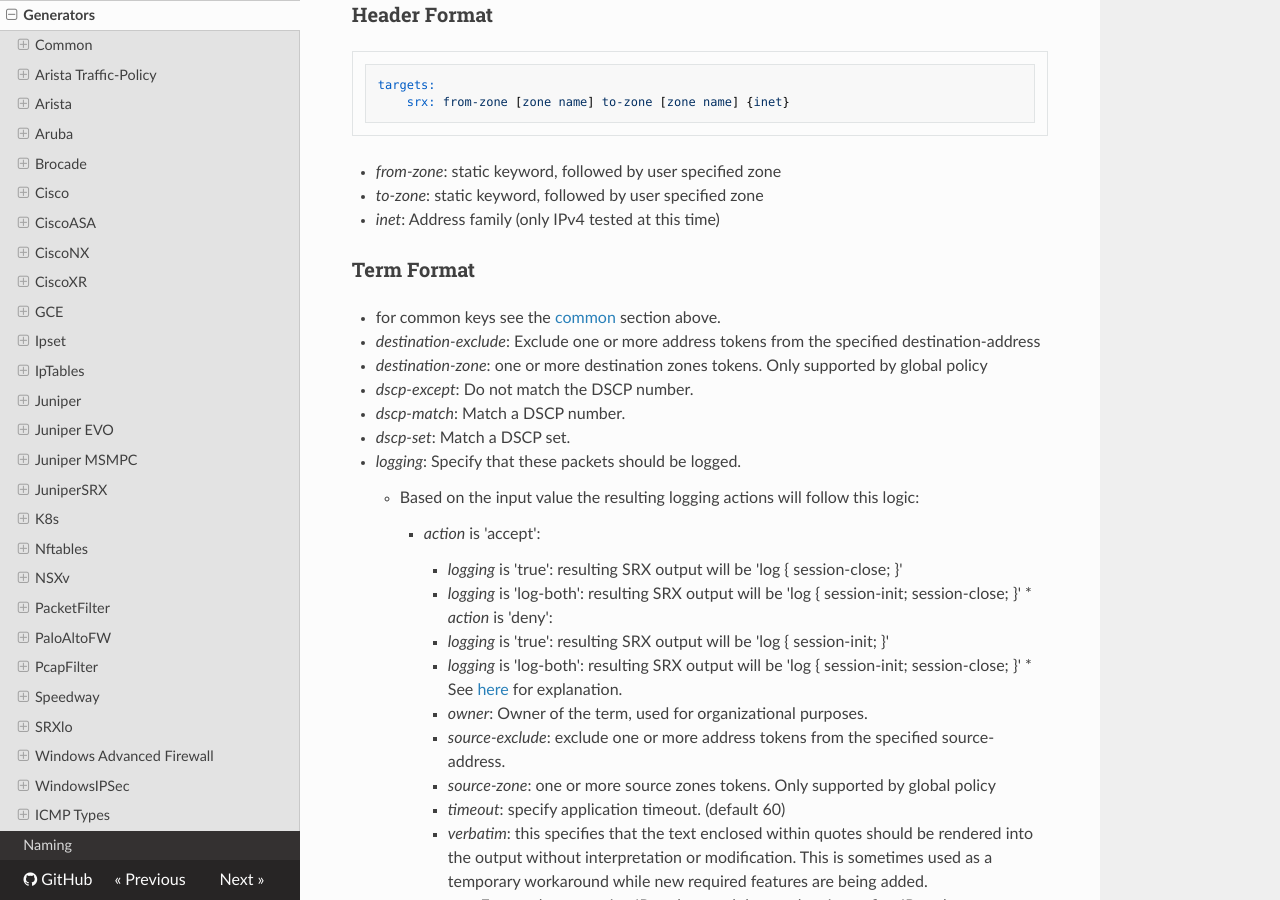
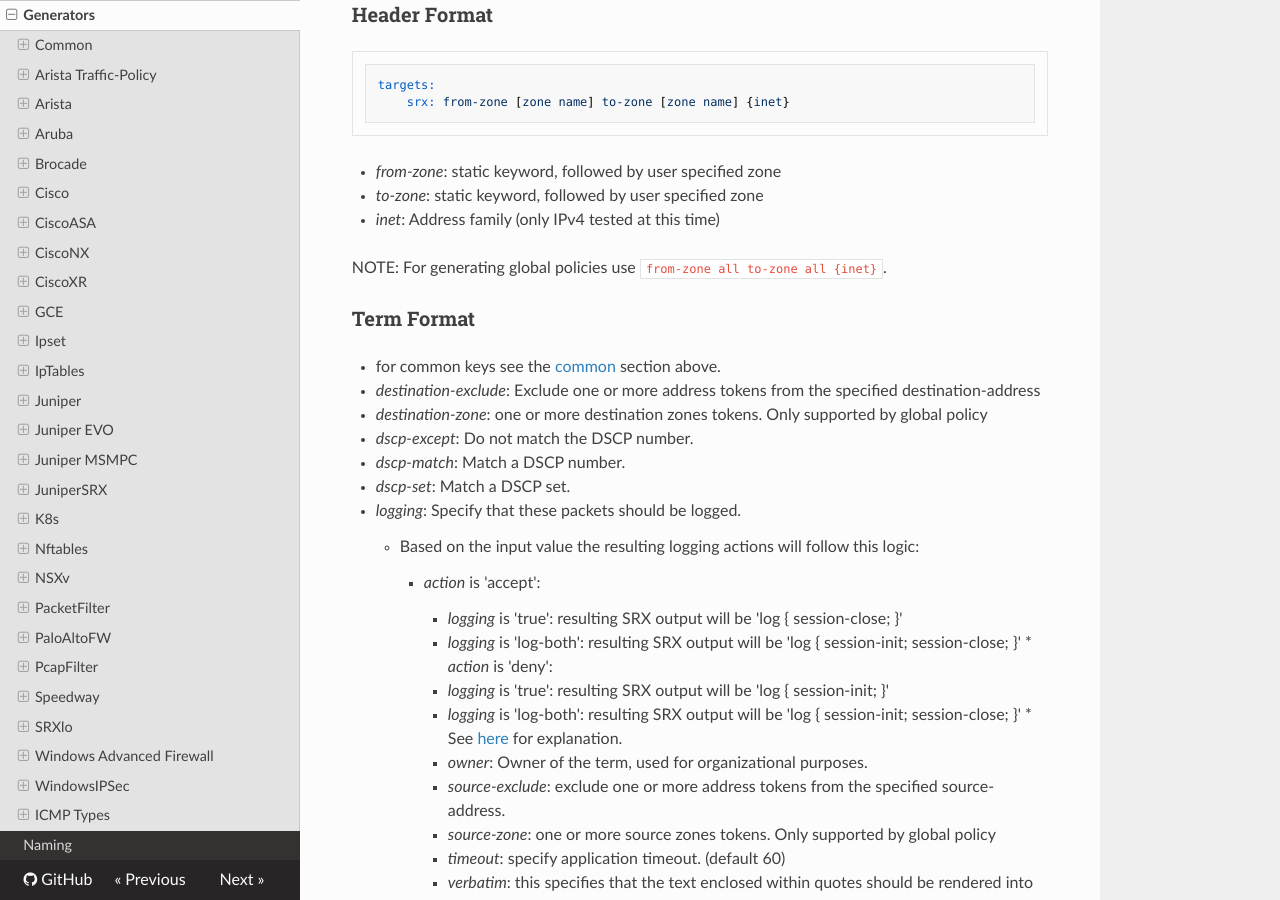
Before and after one commit to ngiyakhey2/aerleon, an MkDocs documentation site: the page built from docs/reference/generators.md, in a window 1280 px wide and 900 px high, scrolled down 21783 px. Built offline with MkDocs 1.6.1, drawn with Linux system fonts in a browser that asks for light colours; nearby versions of some CDN libraries.

Commit message:
SRX global policy docs (#234)
* Add note for usage of SRX global policies:

* based on a Slack conversation on 2022-02-02

* Fix new unordered list in the first paragraph:

* it is now rendering correctly
* mkdocs was missing a newline before the list

---------

Co-authored-by: Axel Fischer <fischa@users.noreply.github.com>

```diff
--- a/docs/reference/generators.md
+++ b/docs/reference/generators.md
@@ -861,6 +861,8 @@ targets:
 * _from-zone_: static keyword, followed by user specified zone
 * _to-zone_: static keyword, followed by user specified zone
 * _inet_: Address family (only IPv4 tested at this time)
+
+NOTE: For generating global policies use `from-zone all to-zone all {inet}`.
 
 ### Term Format
 
```
Also changed, not shown: docs/index.md (+3 -0 lines).
